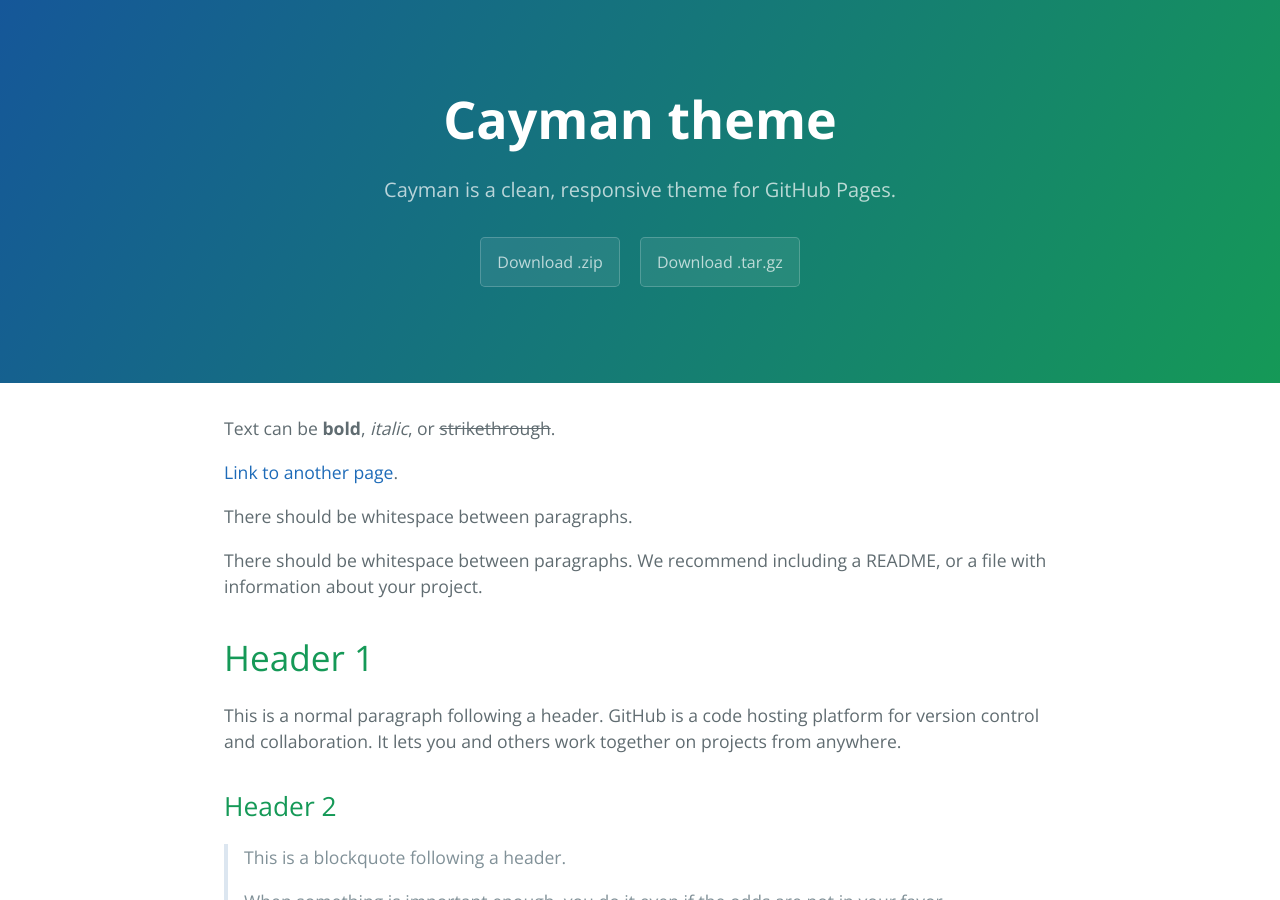
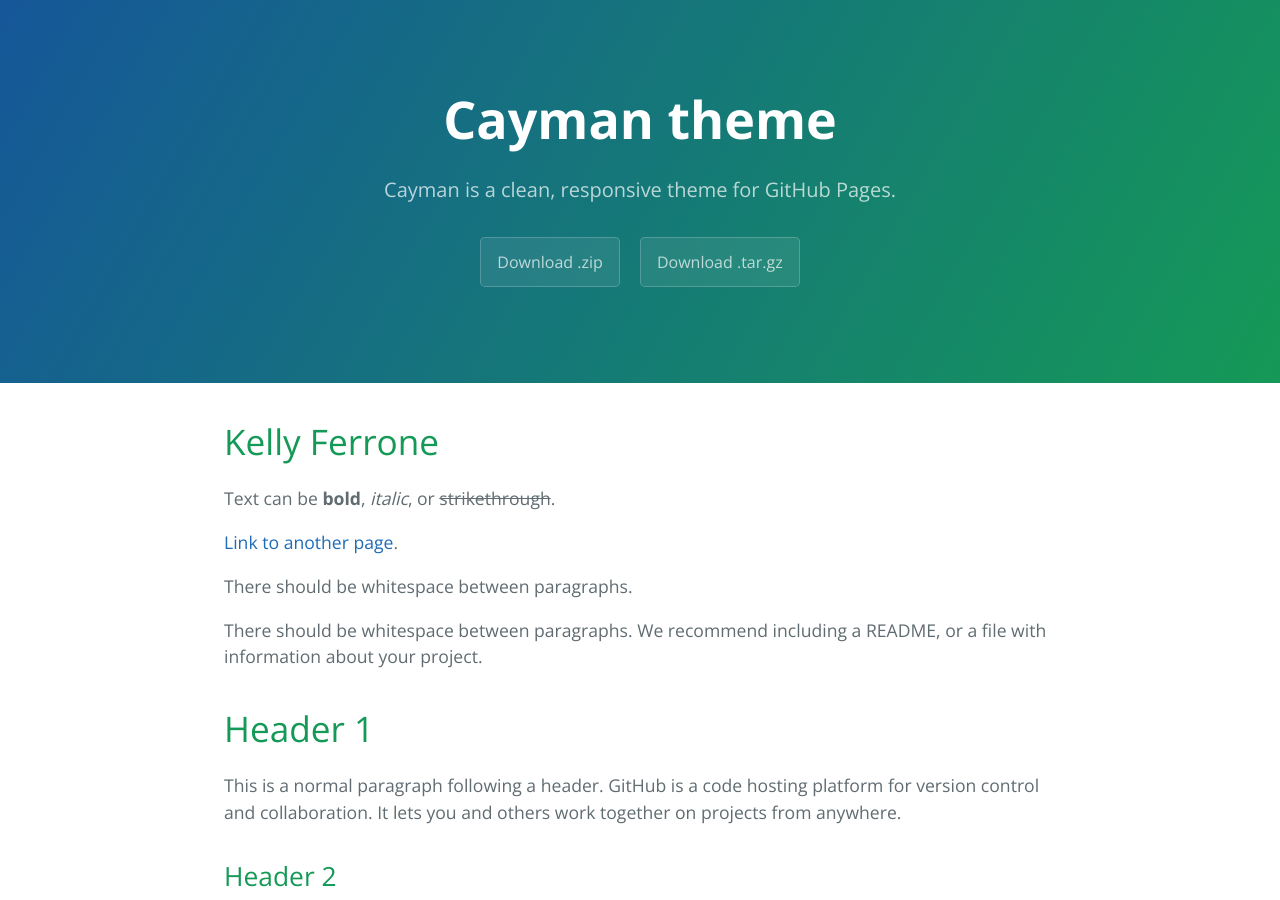
Before and after one commit to kferrone/kferrone.github.io, a Jekyll site: the page built from index.md, in a window 1280 px wide and 900 px high. Built offline with Jekyll 4.4.1, drawn with Linux system fonts in a browser that asks for light colours; our own code applies the rules of GitHub Pages for plain Markdown files.

Commit message:
Added my name

```diff
--- a/index.md
+++ b/index.md
@@ -1,6 +1,8 @@
 ---
 layout: default
 ---
+
+# Kelly Ferrone
 
 Text can be **bold**, _italic_, or ~~strikethrough~~.
 
```
